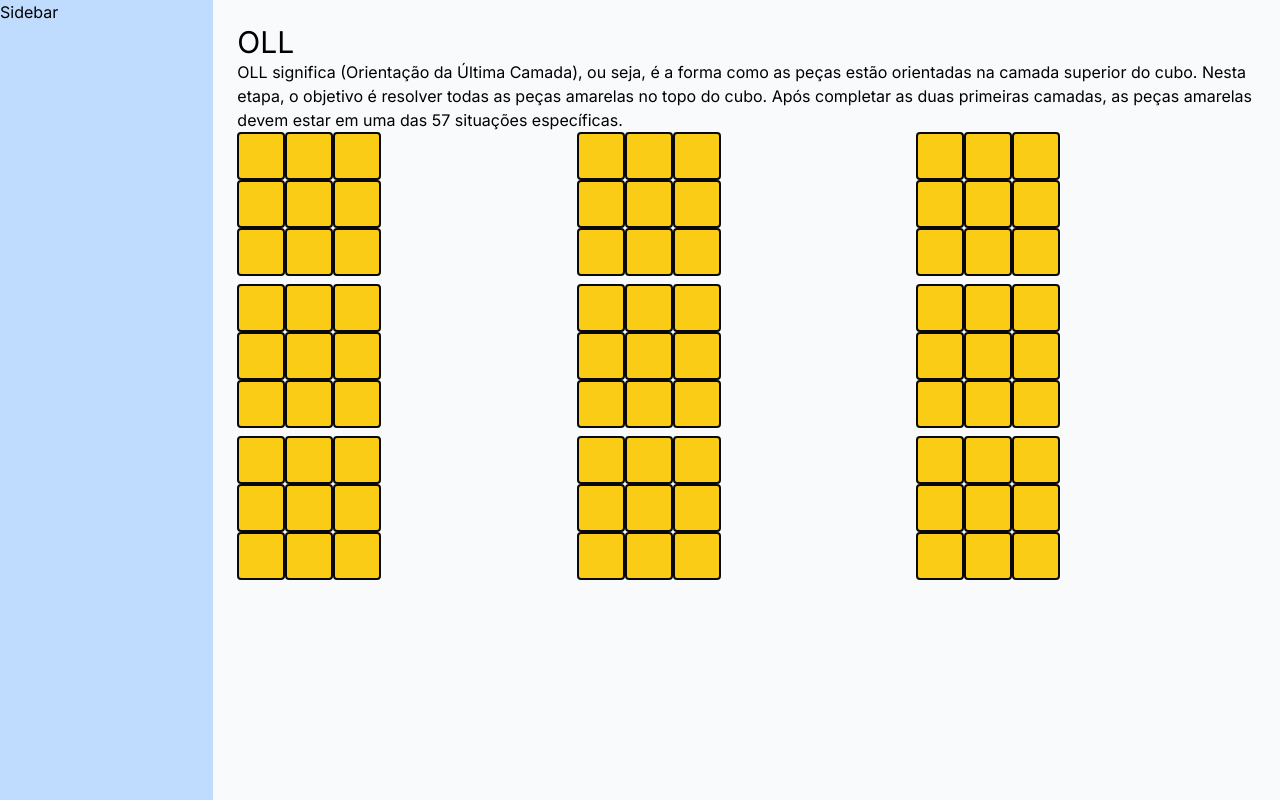
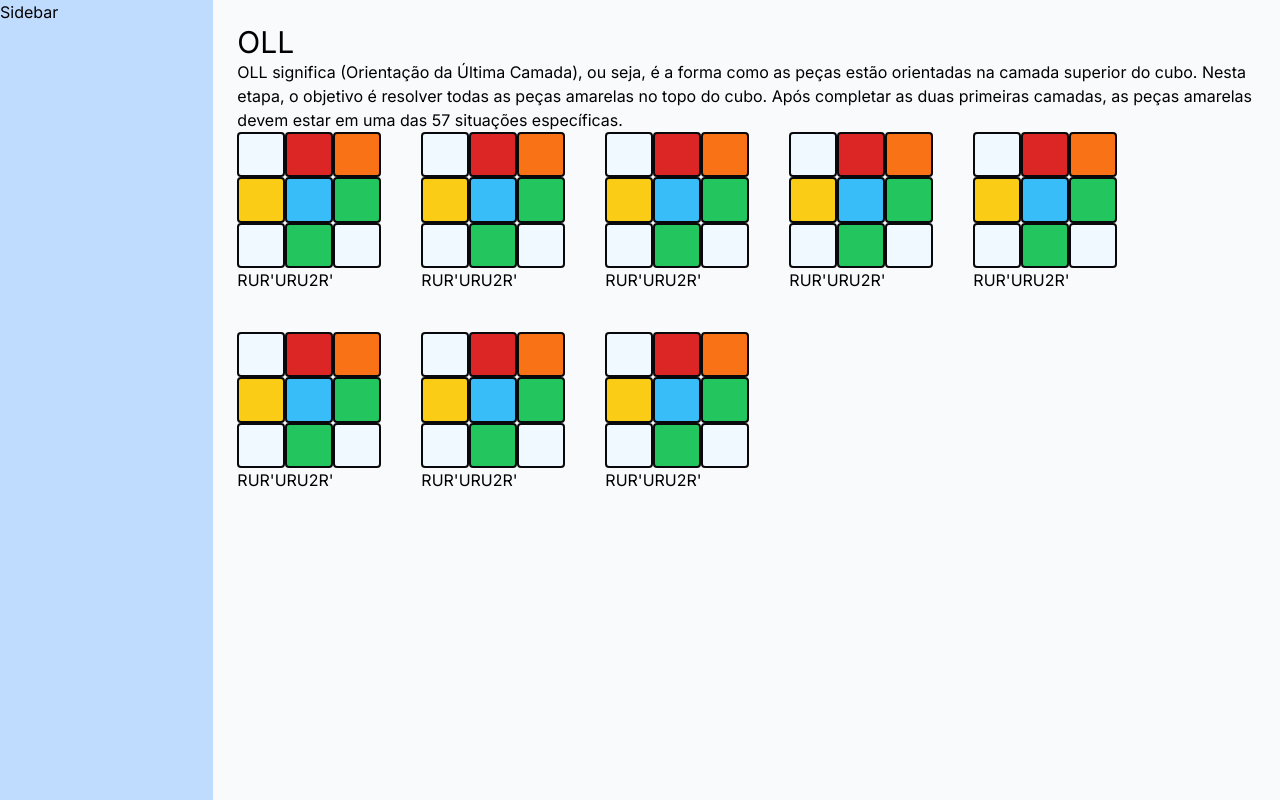
Before and after one commit to ValdineiJunior/cube-lessons, a Next.js app: page / in a window 1280 px wide. Built offline with nearby package versions, Linux system fonts and the light colour scheme.

Commit message:
feat: add bg colors

```diff
--- a/src/app/(dashboard)/page.tsx
+++ b/src/app/(dashboard)/page.tsx
@@ -12,24 +12,17 @@ export default function Dashboard() {
           completar as duas primeiras camadas, as peças amarelas devem estar em
           uma das 57 situações específicas.
         </p>
-        <div className="grid grid-cols-3">
-          <div className=" col-span-1 ">
+        <div className="flex flex-wrap gap-10">
           <Cube />
           <Cube />
           <Cube />
-          </div>
-          <div className=" col-span-1">
           <Cube />
           <Cube />
-            <Cube />
-          </div>
-          <div className=" col-span-1">
           <Cube />
           <Cube />
           <Cube />
         </div>
       </div>
-      </div>
     </h1>
   )
 }
--- a/src/components/cube.tsx
+++ b/src/components/cube.tsx
@@ -1,12 +1,17 @@
 import { Row } from './row'
 
 export function Cube() {
+  const notations = {
+    case1: {
+      colors: ['w', 'r', 'o', 'y', 'b', 'g', 'w', 'g', 'w'],
+      moves: ['R', 'U', "R'", 'U', 'R', 'U2', "R'"],
+    },
+  }
+
   return (
     <>
-      <div className="mb-2">
-        <div className="grid grid-cols-3 grid-rows-3 h-36 w-36 ">
-          <Row />
-        </div>
+      <div className="grid grid-cols-3 grid-rows-3 h-40 w-36">
+        <Row notation={notations.case1} />
       </div>
     </>
   )
--- a/src/components/row.tsx
+++ b/src/components/row.tsx
@@ -1,23 +1,24 @@
 import { Square } from './square'
 
-export function Row() {
+type Notations = {
+  colors: string[]
+  moves: string[]
+}
+
+export function Row({ notation }: Notations) {
+  // const notations = {
+  //   case1: {
+  //     colors: ['w', 'r', 'o', 'y', 'b', 'g', 'w', 'g', 'w'],
+  //     moves: ['R', 'U', "R'", 'U', 'R', 'U2', "R'"],
+  //   },
+  // }
+
   return (
     <>
-      <div className=" col-span-1">
-        <Square />
-        <Square />
-        <Square />
-      </div>
-      <div className=" col-span-1">
-        <Square />
-        <Square />
-        <Square />
-      </div>
-      <div className=" col-span-1">
-        <Square />
-        <Square />
-        <Square />
-      </div>
+      {notation.colors.map((n, i) => (
+        <Square key={i} bgColor={n} />
+      ))}
+      <div>{notation.moves}</div>
     </>
   )
 }
--- a/src/components/square.tsx
+++ b/src/components/square.tsx
@@ -1,7 +1,23 @@
-export function Square() {
+export function Square({ bgColor }: { bgColor: string }) {
+  console.log(bgColor)
   return (
     <>
-      <div className=" row-span-1 w-full h-full border-zinc-950 border-2 rounded bg-yellow-400"></div>
+      <div
+        data-status={bgColor}
+        className={`
+        w-full h-full
+        border-zinc-950
+        border-2
+        rounded
+        data-[status=z]:bg-zinc-400
+        data-[status=r]:bg-red-600
+        data-[status=o]:bg-orange-500
+        data-[status=y]:bg-yellow-400
+        data-[status=g]:bg-green-500
+        data-[status=b]:bg-sky-400
+        data-[status=w]:bg-sky-50
+        `}
+      ></div>
     </>
   )
 }
--- a/tailwind.config.ts
+++ b/tailwind.config.ts
@@ -1,6 +1,6 @@
 /** @type {import('tailwindcss').Config} */
 module.exports = {
-  content: ["./src/**/*.{js,ts,jsx,tsx,mdx}"],
+  content: ['./src/**/*.{js,ts,jsx,tsx,mdx}'],
   theme: {
     extend: {},
   },
```
Lines whose indentation alone changed are shown as unchanged.
